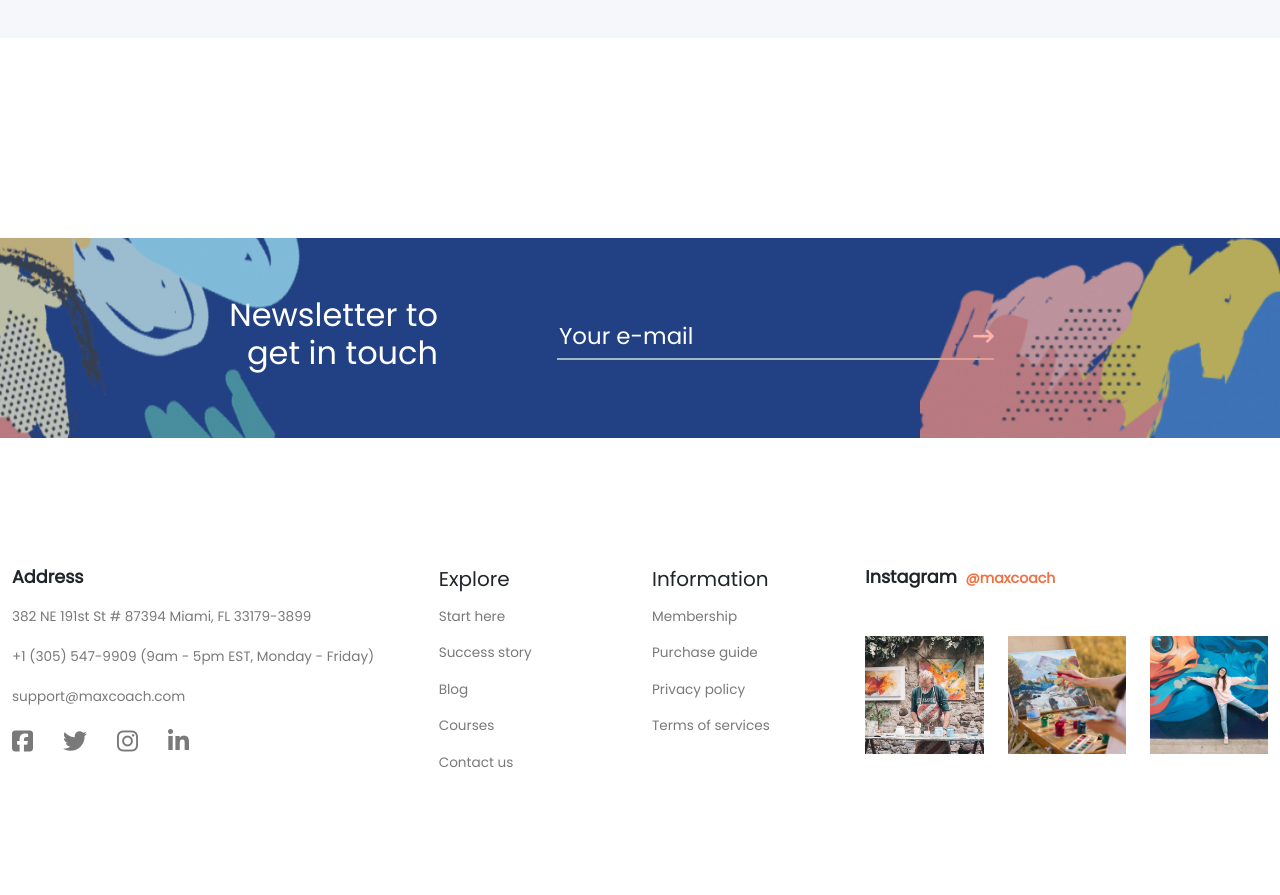
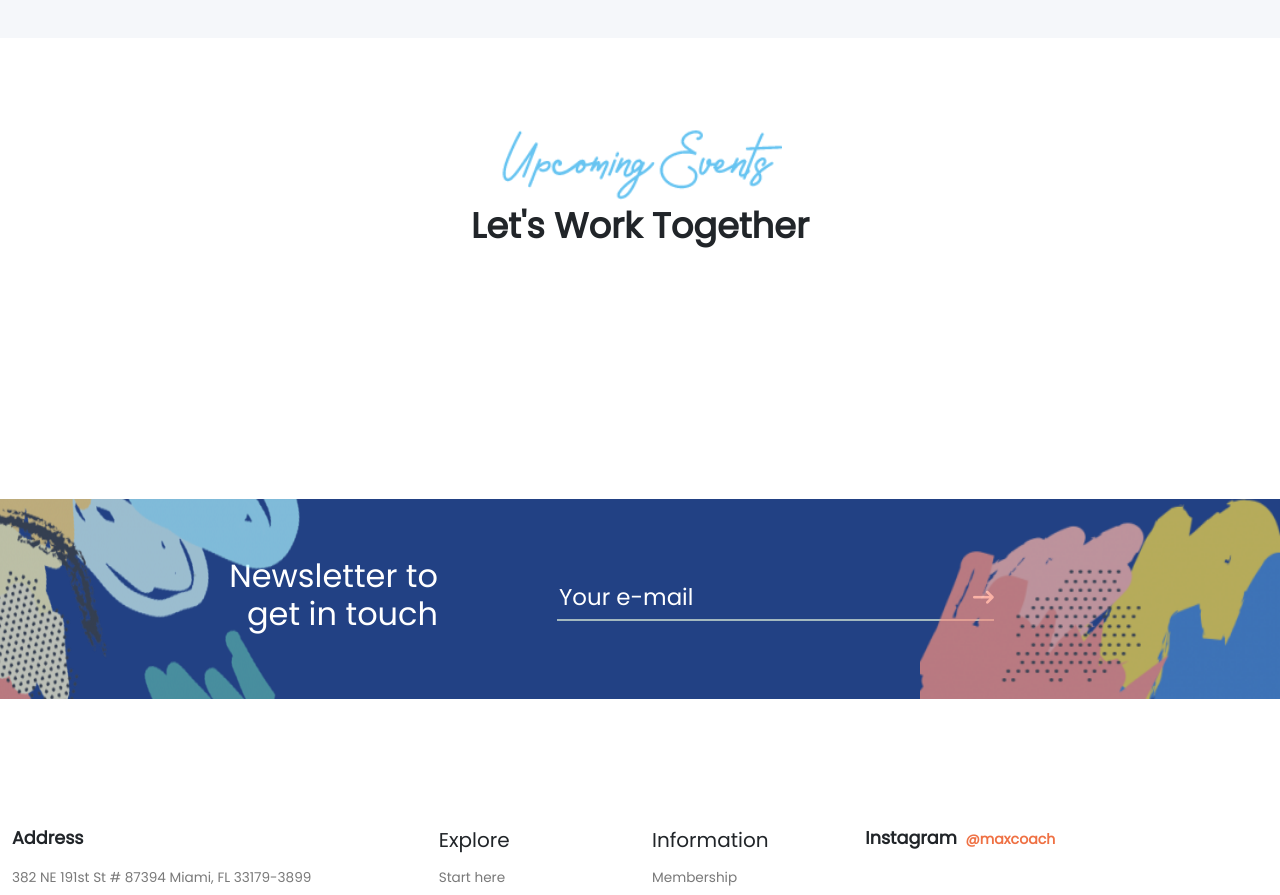
Before and after one commit to Benedettopana/proj-html-vuejs, a Vue app: page / in a window 1280 px wide. Shown: the part 6240-7135 px from the top of the page. Built offline with nearby package versions, Linux system fonts and the light colour scheme.

Commit message:
[add]Section Event

```diff
--- a/src/components/Main.vue
+++ b/src/components/Main.vue
@@ -5,6 +5,8 @@ import Carousel from "./partials/Carousel.vue";
 import SectionTitle from "./partials/SectionTitle.vue";
 import Artist from "./partials/Artist.vue";
 import Articles from "./partials/Articles.vue";
+import Event from "./partials/Event.vue";
+
 export default {
   components: {
     Coach,
@@ -12,6 +14,7 @@ export default {
     SectionTitle,
     Artist,
     Articles,
+    Event,
   },
   data() {
     return {
@@ -31,6 +34,7 @@ export default {
   </div>
   <Artist />
   <Articles />
+  <Event />
 </template>
 
 <style lang="scss" scoped>
--- /dev/null
+++ b/src/components/partials/Event.vue
@@ -0,0 +1,29 @@
+<script>
+import { store } from "../../data/store.js";
+import SectionTitle from "./SectionTitle.vue";
+export default {
+  components: {
+    SectionTitle,
+  },
+  data() {
+    return {
+      store,
+    };
+  },
+};
+</script>
+<template>
+  <div class="container-fluid">
+    <div class="container-xl">
+      <SectionTitle :info="store.title.upcoming" />
+    </div>
+  </div>
+</template>
+
+<style lang="scss" scoped>
+@use "../../assets/scss/partials/general" as *;
+@use "../../assets/scss/partials/variables" as *;
+.container-xl {
+  margin-top: 90px;
+}
+</style>
```
